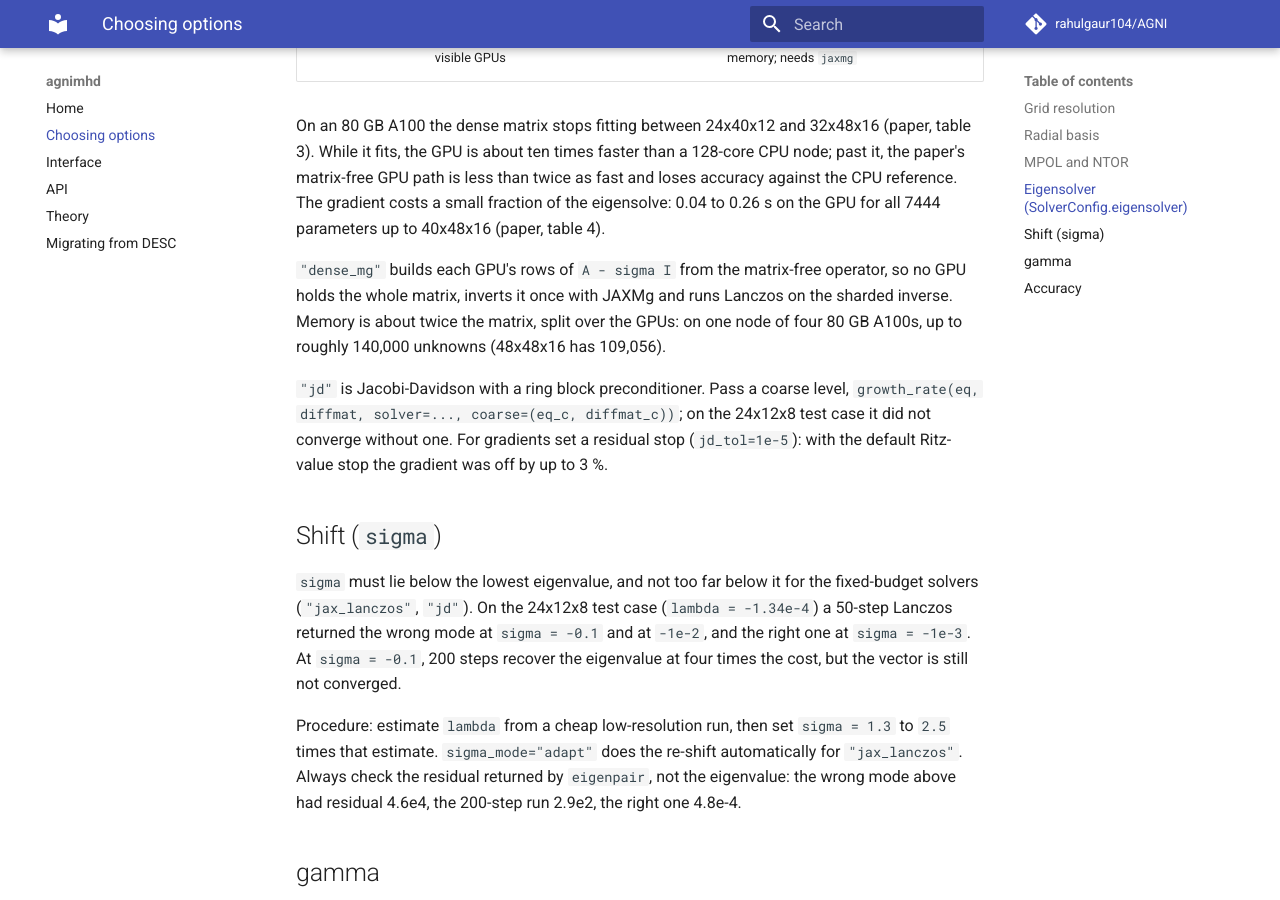
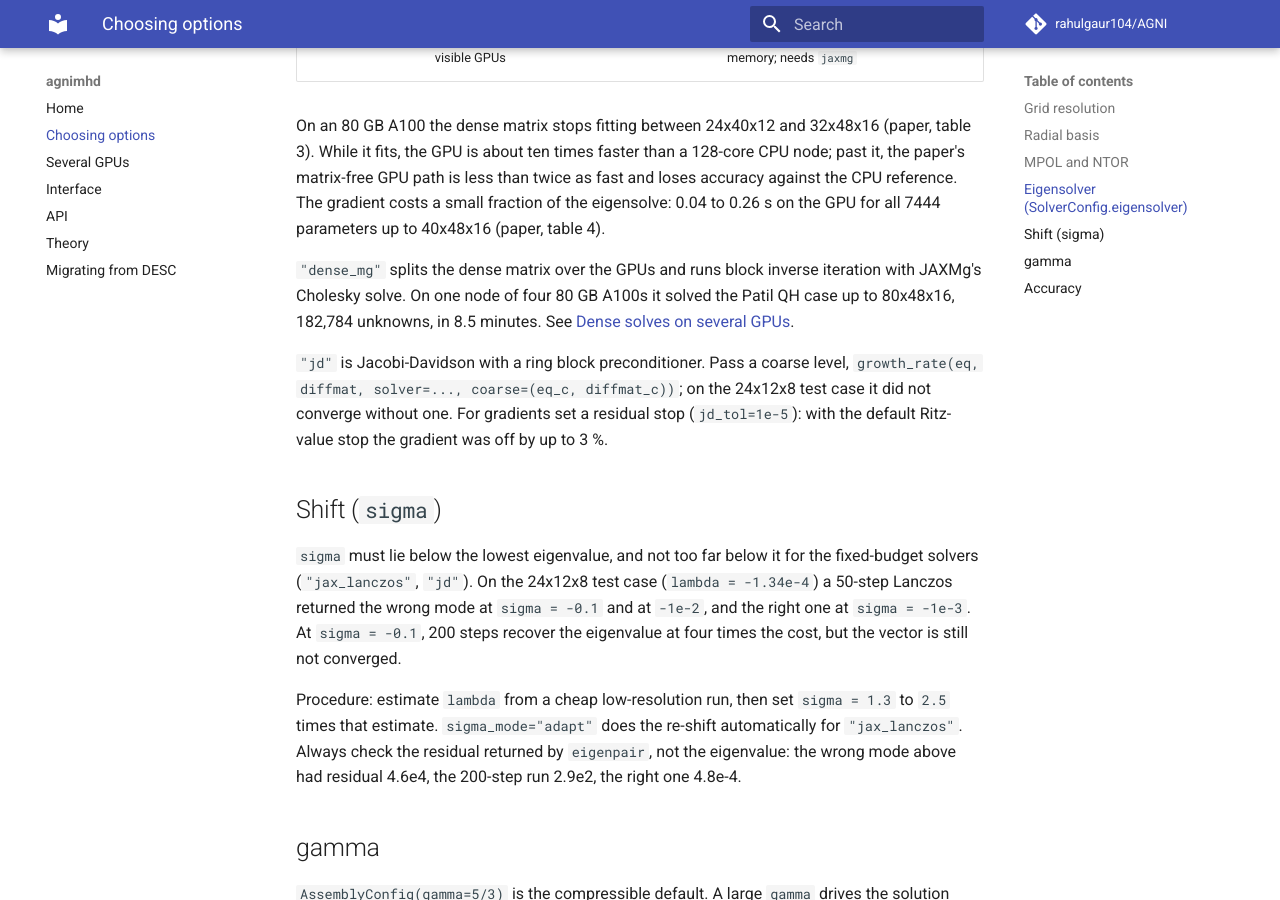
Before and after one commit to rahulgaur104/AGNI, an MkDocs documentation site: the page built from docs/options.md, in a window 1280 px wide and 900 px high, scrolled down 1667 px. Built offline with MkDocs 1.6.1 and Material for MkDocs 9.7.7, drawn with Linux system fonts in a browser that asks for light colours; comment, search, counter and statistics services are not loaded.

Commit message:
docs: dense solves on several GPUs (dense_mg), method, measured Patil QH sizes up to 182,784 unknowns, how to run

```diff
--- a/docs/options.md
+++ b/docs/options.md
@@ -62,11 +62,10 @@
 fraction of the eigensolve: 0.04 to 0.26 s on the GPU for all 7444 parameters
 up to 40x48x16 (paper, table 4).
 
-`"dense_mg"` builds each GPU's rows of `A - sigma I` from the matrix-free
-operator, so no GPU holds the whole matrix, inverts it once with JAXMg and runs
-Lanczos on the sharded inverse. Memory is about twice the matrix, split over
-the GPUs: on one node of four 80 GB A100s, up to roughly 140,000 unknowns
-(48x48x16 has 109,056).
+`"dense_mg"` splits the dense matrix over the GPUs and runs block inverse
+iteration with JAXMg's Cholesky solve. On one node of four 80 GB A100s it solved
+the Patil QH case up to 80x48x16, 182,784 unknowns, in 8.5 minutes. See
+[Dense solves on several GPUs](multigpu.md).
 
 `"jd"` is Jacobi-Davidson with a ring block preconditioner. Pass a coarse level,
 `growth_rate(eq, diffmat, solver=..., coarse=(eq_c, diffmat_c))`; on the
--- a/mkdocs.yml
+++ b/mkdocs.yml
@@ -17,6 +17,7 @@
 nav:
   - Home: index.md
   - Choosing options: options.md
+  - Several GPUs: multigpu.md
   - Interface: interface.md
   - API: api.md
   - Theory: theory.md
```
Also changed, not shown: README.md (+5 -0 lines), docs/api.md (+3 -3 lines), docs/index.md (+2 -0 lines), docs/multigpu.md (added, +80 -0 lines).
